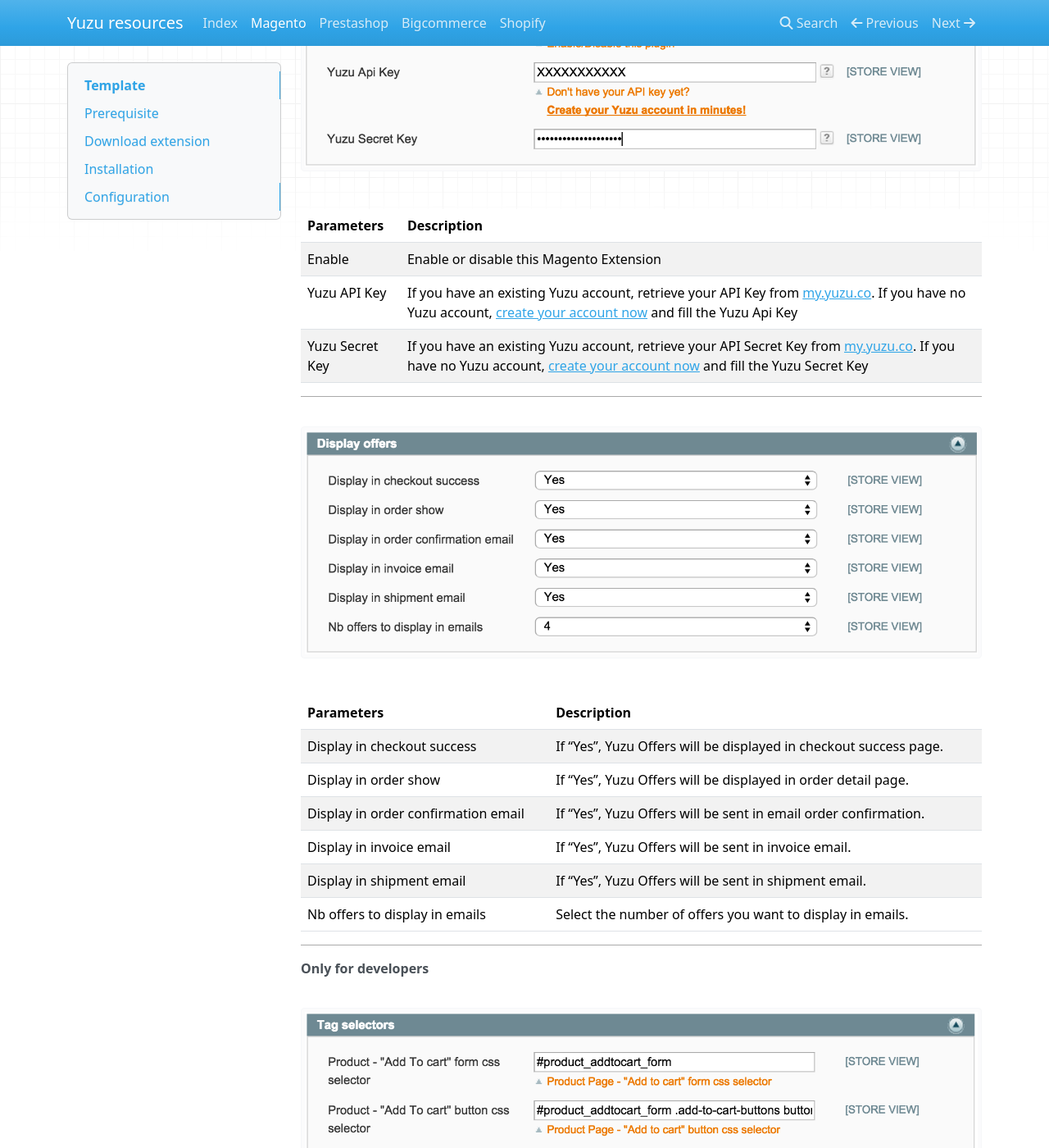
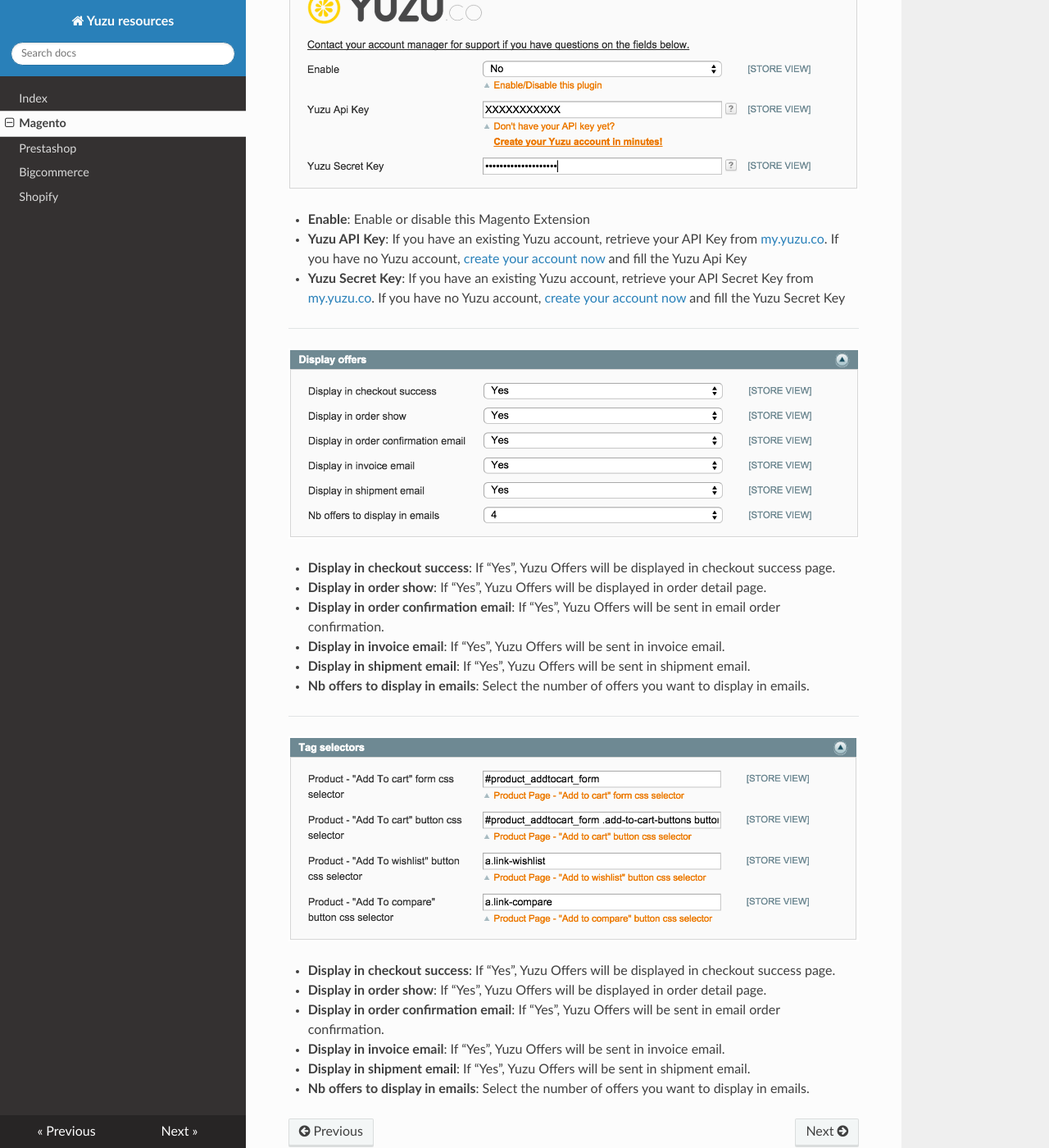
Before and after one commit to yuzu-co/resources, an MkDocs documentation site: the page built from docs/magento.md, in a window 1280 px wide and 1400 px high, scrolled down 1390 px. Shown: the whole window at 82% size. Built offline with MkDocs 1.6.1, drawn with Linux system fonts in a browser that asks for light colours; nearby versions of some CDN libraries; old or Windows-style settings are respelled for this version of MkDocs; some of the changed text lies outside the part shown.

Commit message:
Add doc for Prestashop

```diff
--- a/docs/magento.md
+++ b/docs/magento.md
@@ -1,17 +1,14 @@
-Template
-========
+## Overview
 
 Yuzu provides to e-merchants a solution to reach real & active shoppers for less. With this extension, YUZU will be able to collect data and showcase your promotional offers.
 
 This extension allows you to fully use the Yuzu Platform.
 
-Prerequisite
-------------
+## Prerequisite
 
 Magento CE compatible 1.5.x to 1.9.x
 
-Download extension
-------------------
+## Download extension
 
 [Click here to download the latest version of Yuzu Plugin for Magento](plugins/magento/yuzu-1.0.1.tgz)
 
@@ -48,36 +45,28 @@ A new entry is available on the left: YUZU > Yuzu API
 
 ![Step 2](img/magento-2.png)
 
-| Parameters   |      Description  |
-|----------|-------------|
-| Enable |  Enable or disable this Magento Extension |
-| Yuzu API Key |    If you have an existing Yuzu account, retrieve your API Key from [my.yuzu.co](https://my.yuzu.co). If you have no Yuzu account, [create your account now](https://my.yuzu.co/register?from=magento) and fill the Yuzu Api Key  |
-| Yuzu Secret Key | If you have an existing Yuzu account, retrieve your API Secret Key from [my.yuzu.co](https://my.yuzu.co). If you have no Yuzu account, [create your account now](https://my.yuzu.co/register?from=magento) and fill the Yuzu Secret Key |
+* **Enable**: Enable or disable this Magento Extension
+* **Yuzu API Key**: If you have an existing Yuzu account, retrieve your API Key from [my.yuzu.co](https://my.yuzu.co). If you have no Yuzu account, [create your account now](https://my.yuzu.co/register?from=magento) and fill the Yuzu Api Key
+* **Yuzu Secret Key**: If you have an existing Yuzu account, retrieve your API Secret Key from [my.yuzu.co](https://my.yuzu.co). If you have no Yuzu account, [create your account now](https://my.yuzu.co/register?from=magento) and fill the Yuzu Secret Key
 
 ---
 
 ![Step 3](img/magento-3.png)
 
-| Parameters   |      Description  |
-|----------|-------------|
-| Display in checkout success |  If “Yes”, Yuzu Offers will be displayed in checkout success page. |
-| Display in order show |    If “Yes”, Yuzu Offers will be displayed in order detail page.  |
-| Display in order confirmation email | If “Yes”, Yuzu Offers will be sent in email order confirmation. |
-| Display in invoice email | If “Yes”, Yuzu Offers will be sent in invoice email. |
-| Display in shipment email | If “Yes”, Yuzu Offers will be sent in shipment email. |
-| Nb offers to display in emails | Select the number of offers you want to display in emails. |
+* **Display in checkout success**: If “Yes”, Yuzu Offers will be displayed in checkout success page.
+* **Display in order show**: If “Yes”, Yuzu Offers will be displayed in order detail page.
+* **Display in order confirmation email**: If “Yes”, Yuzu Offers will be sent in email order confirmation.
+* **Display in invoice email**: If “Yes”, Yuzu Offers will be sent in invoice email.
+* **Display in shipment email**: If “Yes”, Yuzu Offers will be sent in shipment email.
+* **Nb offers to display in emails**: Select the number of offers you want to display in emails.
 
 ---
 
-**Only for developers**
-
 ![Step 4](img/magento-4.png)
 
-| Parameters   |      Description  |
-|----------|-------------|
-| Display in checkout success |  If “Yes”, Yuzu Offers will be displayed in checkout success page. |
-| Display in order show |    If “Yes”, Yuzu Offers will be displayed in order detail page.  |
-| Display in order confirmation email | If “Yes”, Yuzu Offers will be sent in email order confirmation. |
-| Display in invoice email | If “Yes”, Yuzu Offers will be sent in invoice email. |
-| Display in shipment email | If “Yes”, Yuzu Offers will be sent in shipment email. |
-| Nb offers to display in emails | Select the number of offers you want to display in emails. |
+* **Display in checkout success**: If “Yes”, Yuzu Offers will be displayed in checkout success page.
+* **Display in order show**: If “Yes”, Yuzu Offers will be displayed in order detail page.
+* **Display in order confirmation email**: If “Yes”, Yuzu Offers will be sent in email order confirmation.
+* **Display in invoice email**: If “Yes”, Yuzu Offers will be sent in invoice email.
+* **Display in shipment email**: If “Yes”, Yuzu Offers will be sent in shipment email.
+* **Nb offers to display in emails**: Select the number of offers you want to display in emails.
--- a/docs/prestashop.md
+++ b/docs/prestashop.md
@@ -1 +1,47 @@
-# Introduction
+## Overview
+
+Yuzu provides to e-merchants a solution to reach real & active shoppers for less. With this extension, YUZU will be able to collect data and showcase your promotional offers.
+
+This extension allows you to fully use the Yuzu Platform.
+
+## Prerequisite
+
+Compatible Prestashop 1.4.x to 1.6.x
+
+## Download extension
+
+[Click here to download the latest version of Yuzu Plugin for Prestashop](plugins/prestashop/yuzu-1.0.0.zip)
+
+## Update your module
+
+If you have an older version of yuzu module, you have to uninstall the module first. After that you have to delete the module. And finally, you can install the new version of the module.
+
+## Installation
+
+Log in to your PrestaShop Admin Panel and install the module:
+
+* Go to Modules
+
+![Step 1](img/prestashop-1.png)
+
+* Click on “Add a new module”
+
+![Step 2](img/prestashop-2.png)
+
+* Select the yuzu-x.x.x.zip file and upload it.
+
+![Step 3](img/prestashop-3.png)
+
+* In the module list, find the “Yuzu” module and click on “Install”
+
+![Step 4](img/prestashop-4.png)
+
+## Configuration
+
+![Step 5](img/prestashop-5.png)
+
+* **Yuzu API Key**: If you have an existing Yuzu account, retrieve your API Key from [my.yuzu.co](https://my.yuzu.co). If you have no Yuzu account, [create your account now](https://my.yuzu.co/register?from=prestashop) and fill the Yuzu Api Key
+* **Yuzu Secret Key**: If you have an existing Yuzu account, retrieve your API Secret Key from [my.yuzu.co](https://my.yuzu.co). If you have no Yuzu account, [create your account now](https://my.yuzu.co/register?from=prestashop) and fill the Yuzu Secret Key
+* **Display offers in order detail**: If “Yes”, Yuzu Offers will be displayed in order detail page.
+* **Display offers in checkout success**: If “Yes”, Yuzu Offers will be displayed in checkout success page.
+* **CSS selector: add to cart**: ONLY FOR DEVELOPER — Css selector for the Add to cart event on product pages.
--- a/mkdocs.yml
+++ b/mkdocs.yml
@@ -5,3 +5,4 @@ pages:
 - [prestashop.md, Prestashop]
 - [bigcommerce.md, Bigcommerce]
 - [shopify.md, Shopify]
+theme: readthedocs
```
Also changed, not shown: docs/index.md (+2 -0 lines), docs/img/prestashop-1.png (added), docs/img/prestashop-2.png (added), docs/img/prestashop-3.png (added), docs/img/prestashop-4.png (added), docs/img/prestashop-5.png (added), 1 other file.
